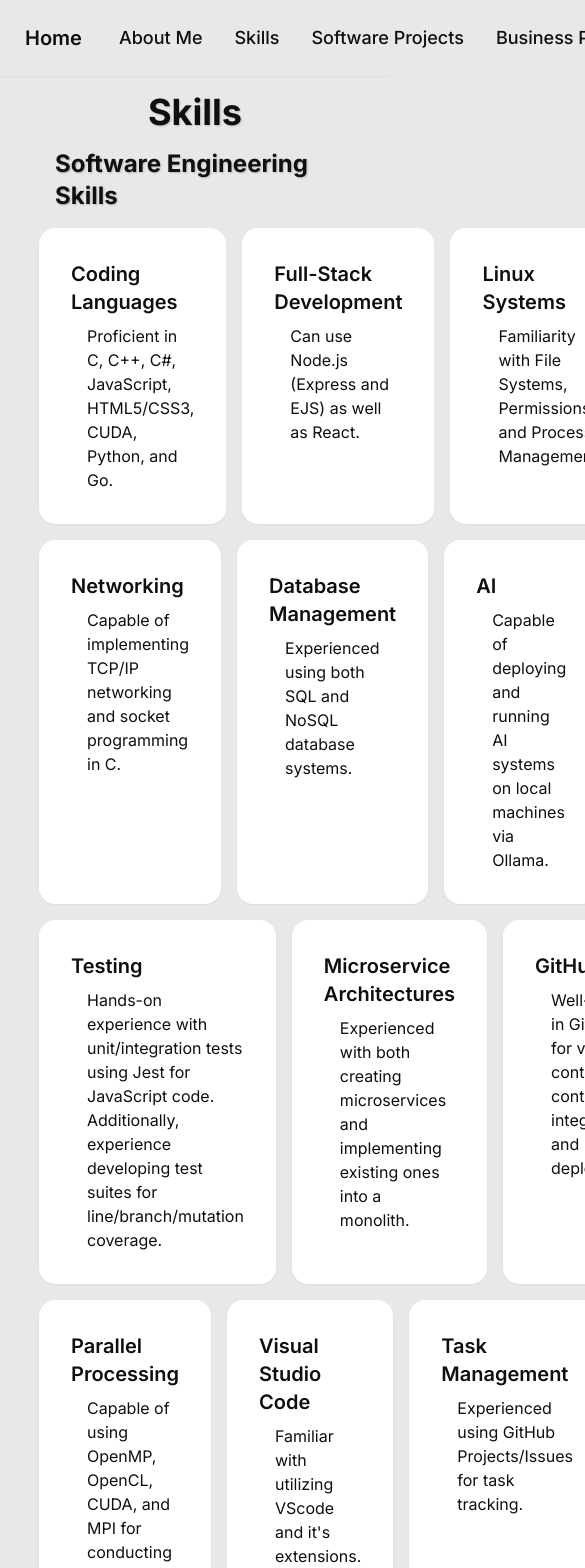
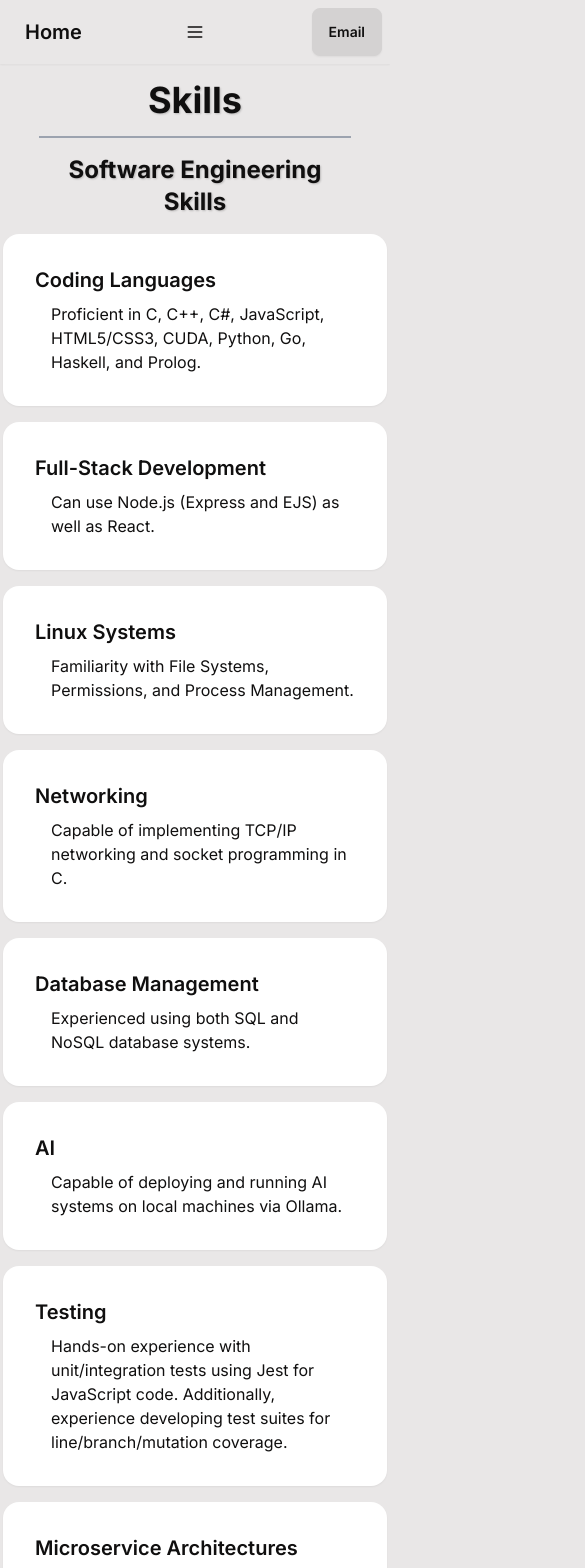
Before and after one commit to DEusername/Personal-Website, a React (Create React App) app in the folder website/: page /Personal-Website/skills in a window 390 px wide. Shown: the top 1568 px of the page, 585 px wide, since content can reach past the window. Built offline with nearby package versions, Linux system fonts and the light colour scheme.

Commit message:
made the website mobile friendly and looking nice on mobile.

```diff
--- a/website/src/DirPages/business.js
+++ b/website/src/DirPages/business.js
@@ -7,7 +7,7 @@ function Business() {
             <h1 className="text-center font-bold text-shadow-sm text-4xl m-4">Business Projects</h1>
 
             <main>
-                <div className="flex gap-4 mb-4">
+                <div className="flex flex-col items-center lg:flex-row gap-4 mb-4">
                     <Card
                         title="Solar Roadways Innovation Management Project"
                         content="A team research report crafted to provide solutions to problems Solar
@@ -60,7 +60,7 @@ function Business() {
                             </div>}
                     />
                 </div>
-                <div className="flex gap-4 mb-4 justify-center">
+                <div className="flex flex-col items-center lg:flex-row gap-4 mb-4 justify-center">
                     <Card
                         title="Integrated Marketing Campaign (Service) - Marriott International"
                         content="A theoretical marketing campaign designed to increase revenue and customer loyalty
--- a/website/src/DirPages/misc.js
+++ b/website/src/DirPages/misc.js
@@ -7,7 +7,7 @@ function Misc() {
             <h1 className="text-center font-bold text-shadow-sm text-4xl m-4">Miscellaneous Projects</h1>
 
             <main>
-                <div className="flex gap-4 mb-4">
+                <div className="flex flex-col items-center lg:flex-row gap-4 mb-4">
                     <Card
                         title="IB IA (Math SL) - Monopoly Probability Study"
                         content="International Baccalaureate Internal Assessment submitted for Standard
--- a/website/src/DirPages/skills.js
+++ b/website/src/DirPages/skills.js
@@ -6,12 +6,15 @@ function Skills() {
             <main>
                 <h1 className="text-center font-bold text-shadow-sm text-4xl m-4">Skills</h1>
 
-                <h2 className='text-left font-bold text-shadow-sm text-2xl m-4'>Software Engineering Skills</h2>
+                <hr className='border-t-2 border-gray-400 my-4 lg:hidden' />
 
-                <div className="flex gap-4 mb-4">
+                <h2 className='text-center lg:text-left font-bold text-shadow-sm text-2xl m-4'>Software Engineering Skills</h2>
+
+                <div className="flex flex-col items-center lg:flex-row gap-4 mb-4">
                     <SmallCard
                         title="Coding Languages"
-                        content="Proficient in C, C++, C#, JavaScript, HTML5/CSS3, CUDA, Python, and Go."
+                        content="Proficient in C, C++, C#, JavaScript, HTML5/CSS3, CUDA, Python, Go, Haskell,
+                        and Prolog."
                     />
                     <SmallCard
                         title="Full-Stack Development"
@@ -22,7 +25,7 @@ function Skills() {
                         content="Familiarity with File Systems, Permissions, and Process Management."
                     />
                 </div>
-                <div className="flex gap-4 mb-4">
+                <div className="flex flex-col items-center lg:flex-row gap-4 mb-4">
                     <SmallCard
                         title="Networking"
                         content="Capable of implementing TCP/IP networking and socket programming in C."
@@ -37,7 +40,7 @@ function Skills() {
                         via Ollama."
                     />
                 </div>
-                <div className="flex gap-4 mb-4">
+                <div className="flex flex-col items-center lg:flex-row gap-4 mb-4">
                     <SmallCard
                         title="Testing"
                         content="Hands-on experience with unit/integration tests
@@ -55,7 +58,7 @@ function Skills() {
                         integration and deployment."
                     />
                 </div>
-                <div className="flex gap-4">
+                <div className="flex flex-col items-center lg:flex-row gap-4">
                     <SmallCard
                         title="Parallel Processing"
                         content="Capable of using OpenMP, OpenCL, CUDA, and MPI for conducting
@@ -72,11 +75,11 @@ function Skills() {
                     />
                 </div>
 
+                <hr className='border-t-2 border-gray-400 my-4 lg:hidden' />
 
+                <h2 className='text-center lg:text-left font-bold text-shadow-sm text-2xl m-4'>Business Management Skills</h2>
 
-                <h2 className='text-left font-bold text-shadow-sm text-2xl m-4'>Business Management Skills</h2>
-
-                <div className="flex gap-4">
+                <div className="flex flex-col items-center lg:flex-row gap-4">
                     <SmallCard
                         title="Project Management"
                         content="Led and worked in teams using Agile methodologies to deliver
@@ -95,11 +98,11 @@ function Skills() {
                     />
                 </div>
 
+                <hr className='border-t-2 border-gray-400 my-4 lg:hidden' />
 
+                <h2 className='text-center lg:text-left font-bold text-shadow-sm text-2xl m-4'>Soft Skills</h2>
 
-                <h2 className='text-left font-bold text-shadow-sm text-2xl m-4'>Soft Skills</h2>
-
-                <div className="flex gap-4 mb-8">
+                <div className="flex flex-col items-center lg:flex-row gap-4 mb-8">
                     <SmallCard
                         title="Strong Teamwork and Collaborative Abilities"
                         content=""
--- a/website/src/DirPages/software.js
+++ b/website/src/DirPages/software.js
@@ -10,7 +10,7 @@ function Software() {
             </h1>
 
             <main>
-                <div className="flex gap-4 mb-4">
+                <div className="flex flex-col items-center lg:flex-row gap-4 mb-4">
                     <Card
                         title="Portfolio Website"
                         content="A website designed to act as a portfolio of my projects, as well as
@@ -66,7 +66,7 @@ function Software() {
                             </div>}
                     />
                 </div>
-                <div className="flex gap-4 mb-4">
+                <div className="flex flex-col items-center lg:flex-row gap-4 mb-4">
                     <Card
                         title="Meal Match"
                         content="A meal planning and logging hub service. Features include a food diary,
--- a/website/src/components/navbar.js
+++ b/website/src/components/navbar.js
@@ -8,7 +8,36 @@ function Navbar() {
             <div className="navbar-start">
                 <Link to="/" className="btn btn-ghost text-xl">Home</Link>
             </div>
-            <div className="navbar-center font-medium">
+
+            {/* smaller screen navigation (Hamburger) */}
+            <div className="dropdown lg:hidden">
+                <button tabIndex={0} className="btn btn-ghost">
+                    {/* hamburger icon */}
+                    <svg
+                        xmlns="http://www.w3.org/2000/svg"
+                        className="h-5 w-5"
+                        fill="none"
+                        viewBox="0 0 24 24"
+                        stroke="currentColor"
+                    >
+                        <path strokeLinecap="round" strokeLinejoin="round" strokeWidth="2" d="M4 6h16M4 12h16M4 18h16" />
+                    </svg>
+                </button>
+
+                <ul
+                    tabIndex={0}
+                    className="menu menu-lg dropdown-content mt-3 z-[1] p-2 shadow font-medium bg-white rounded-box"
+                >
+                    <li><Link to="/about">About Me</Link></li>
+                    <li><Link to="/skills">Skills</Link></li>
+                    <li><Link to="/software-projects">Software Projects</Link></li>
+                    <li><Link to="/business-projects">Business Projects</Link></li>
+                    <li><Link to="/misc-projects">Miscellaneous Projects</Link></li>
+                </ul>
+            </div>
+
+            {/* Large Screen navigation */}
+            <div className="navbar-center font-medium hidden lg:flex">
                 <ul className="menu menu-horizontal px-1 text-lg">
                     <li><Link to="./about">About Me</Link></li>
                     <li><Link to="./skills">Skills</Link></li>
@@ -18,20 +47,10 @@ function Navbar() {
                 </ul>
             </div>
             <div className="navbar-end">
-                <a href="mailto:duncan.everson@icloud.com" className="btn">Email</a>
+                <a href="mailto:duncan.everson@icloud.com" role="button" className="btn">Email</a>
             </div>
-        </div>
+        </div >
     );
 }
 
-/**
- *                         <details>
-                            <summary>Parent</summary>
-                            <ul className="p-2">
-                                <li><a>Character</a></li>
-                                <li><a>Software Projects</a></li>
-                            </ul>
-                        </details>
- */
-
 export default Navbar;
```
Also changed, not shown: website/src/DirPages/home.js (+10 -8 lines).
